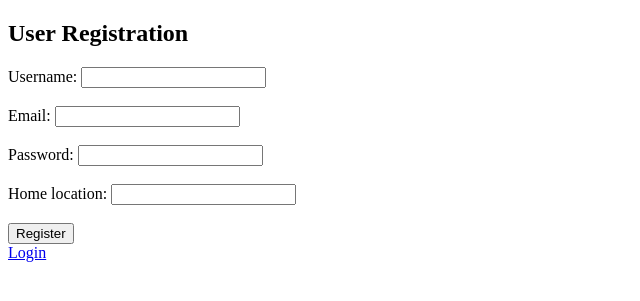
After one commit to mdalauddin147/weatherapp-samrat, a Node server app: page /register in a window 1280 px wide. The commit adds this page. Shown: the top 301 px of the page, without its empty margins (0-640 px from the left). Run offline with Node 20, Linux system fonts and the light colour scheme; some libraries are stand-ins or nearby versions.

Commit message:
initital

```diff
--- a/app.js
+++ b/app.js
@@ -1,14 +1,95 @@
 const express = require('express');
+const bcrypt = require('bcrypt');
+const passport = require('passport');
+const flash = require('express-flash');
+const session = require('express-session');
+
+
+const initializePassport = require('./passport-config');
+initializePassport(passport, username => {
+    return users.find(user => user.username === username);
+})
 
 const app = express();
 
+const path = require("path");
+
 require('dotenv').config();
 
-app.use(express.static(__dirname));
+authRoutes = require("./routes/auth");
+feedRoutes = require("./routes/feed");
 
-app.get('/', (req, res) => {
-    res.sendFile(path.join(__dirname, 'index.html'));
+let users = [];
+
+app.set('view engine', 'ejs');
+
+app.set('views', path.join(__dirname, 'views'));
+
+app.use(express.static(path.join(__dirname, 'public')));
+
+app.use(express.urlencoded({extended: false}));
+app.use(flash());
+app.use(session({
+    secret: process.env.SESSION_SECRET,
+    resave: false,
+    saveUninitialized: false
+}))
+app.use(passport.initialize())
+app.use(passport.session())
+
+
+app.get('/', checkAuthenticated, (req, res) => {
+    const userName = req.user.username;
+    const defaultLocation = req.user.home;
+    res.render('index', { userName, defaultLocation });
 });
+
+app.get('/login', checkNotAuthenticated, (req, res) => {
+    res.render('login');
+})
+
+app.post('/login', passport.authenticate('local', {
+    successRedirect: '/',
+    failureRedirect: '/login',
+    failureFlash: true
+}))
+
+app.get('/register', checkNotAuthenticated, (req, res) => {
+    res.render('register');
+})
+
+app.post('/register', async (req, res) => {
+    try{
+        const hashedPw = await bcrypt.hash(req.body.password, 10 )
+        users.push({
+            id: Date.now().toString(),
+            username: req.body.username,
+            email: req.body.email,
+            password: hashedPw,
+            home: req.body.home
+        })
+        res.redirect('/login');
+    }catch(error){
+        console.error(error);
+        res.redirect('/register');
+    }
+    console.log(users)
+})
+
+function checkAuthenticated(req, res, next){
+    if(req.isAuthenticated()){
+        return next()
+    }
+
+    res.redirect('/login')
+}
+
+function checkNotAuthenticated(req, res, next){
+    if(req.isAuthenticated()){
+        res.redirect('/')
+    }
+    next()
+}
 
 PORT = process.env.PORT || 3000;
 
--- /dev/null
+++ b/controllers/feed.js
@@ -0,0 +1,6 @@
+exports.renderWeatherPage = (req, res, next) => {
+    const userName = req.body.userName;
+    const defaultLocation = req.body.defaultLocation;
+
+    res.render('index', { userName, defaultLocation});
+}
--- /dev/null
+++ b/passport-config.js
@@ -0,0 +1,35 @@
+const LocalStrategy = require('passport-local').Strategy;
+const bcrypt = require('bcrypt');
+
+function initialize(passport, getUserByUsername) {
+    const authenticateUser = async (username, password, done) => {
+        const user = getUserByUsername(username);
+        if (user == null) {
+            return done(null, false, { message: 'No user exists with that username!' });
+        }
+
+        try {
+            if (await bcrypt.compare(password, user.password)) {
+                return done(null, user);
+            } else {
+                return done(null, false, { message: 'Password incorrect' });
+            }
+        } catch (err) {
+            console.error('Error:', err);
+            return done(err);
+        }
+    }
+
+    passport.use(new LocalStrategy({ usernameField: 'email' }, authenticateUser));
+
+    passport.serializeUser((user, done) => {
+        done(null, user.id);
+    });
+
+    passport.deserializeUser((id, done) => {
+        const user = getUserById(id); // Implement this function to retrieve the user by ID
+        done(null, user);
+    });
+}
+
+module.exports = initialize;
--- /dev/null
+++ b/views/register.ejs
@@ -0,0 +1,28 @@
+<!DOCTYPE html>
+<html lang="en">
+<head>
+    <meta charset="UTF-8">
+    <meta name="viewport" content="width=device-width, initial-scale=1.0">
+    <title>User Registration</title>
+</head>
+<body>
+    <h2>User Registration</h2>
+    <form action="/register" method="POST">
+        <label for="username">Username:</label>
+        <input type="text" id="username" name="username" required><br><br>
+
+        <label for="email">Email:</label>
+        <input type="email" id="email" name="email" required><br><br>
+
+        <label for="password">Password:</label>
+        <input type="password" id="password" name="password" required><br><br>
+
+        <label for="home">Home location:</label>
+        <input type="text" id="home" name="home" required><br><br>
+
+        <button type="submit">Register</button>
+    </form>
+</body>
+</html>
+
+<a href="/login">Login</a>
```
Also changed, not shown: controllers/auth.js (added, +52 -0 lines), models/user.js (added, +24 -0 lines), package.json (+10 -1 lines), public/scripts.js (renamed from scripts.js, +50 -62 lines), routes/auth.js (added, +19 -0 lines), routes/feed.js (added, +13 -0 lines), views/index.ejs (renamed from index.html, +14 -3 lines), views/login.ejs (added, +24 -0 lines), public/styles.css (renamed from styles.css), 1 other file.
